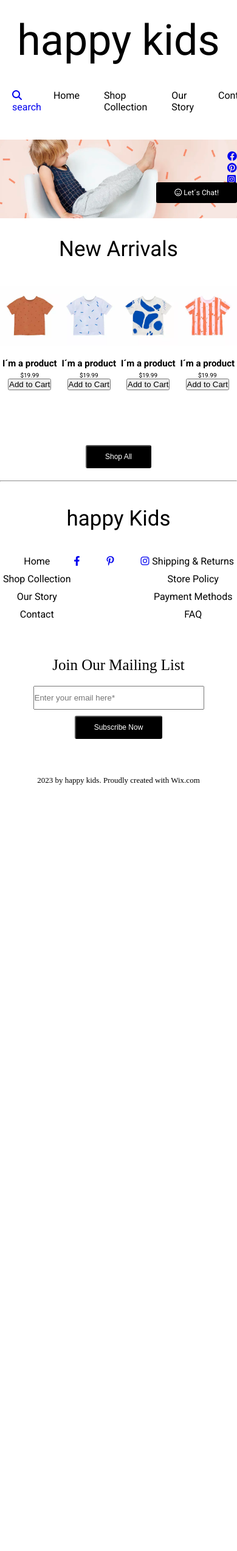
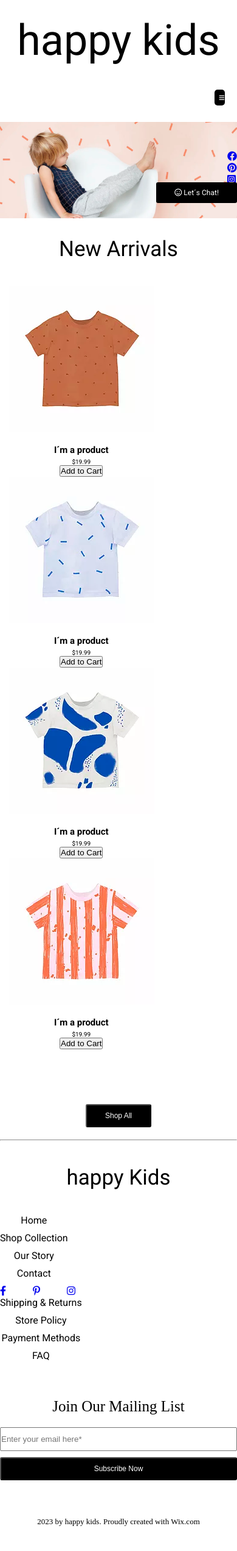
Before and after one commit to Manuel-GarCer/curso-desarrollo-web, a PHP site: page / in a window 390 px wide. Shown: the whole page at 61% size. Before the commit the page ends 1287 px from the top, so only its background shows below. Run offline with PHP 8.4, Linux system fonts and the light colour scheme.

Commit message:
tarea final martes 15/11/22

```diff
--- a/01 HTML y CSS/05 Tarea/css/estilos.css
+++ b/01 HTML y CSS/05 Tarea/css/estilos.css
@@ -62,6 +62,26 @@ img {
   padding: 1rem 3rem;
   border-radius: 0.3rem;
   margin-top: 20px;
+}
+
+.menuP {
+  background-color: black;
+  color: white;
+  padding: 8px 8px;
+  border-radius: 5px;
+  margin-left: 95%;
+  cursor: pointer;
+  display: none;
+}
+@media only screen and (max-width: 920px) {
+  .menuP {
+    display: block;
+  }
+}
+
+.menuP:hover {
+  background: peru;
+  color: black;
 }
 
 .menu {
@@ -327,6 +347,11 @@ img {
   display: flex;
   justify-content: space-between;
 }
+@media only screen and (max-width: 920px) {
+  .nav__contenedor__caja {
+    display: none;
+  }
+}
 .nav__contenedor__caja__menu1 {
   text-transform: lowercase;
   color: black;
@@ -367,6 +392,13 @@ img {
 .productos__contenedor__caja {
   display: flex;
   justify-content: space-around;
+  margin: none;
+}
+@media only screen and (max-width: 920px) {
+  .productos__contenedor__caja {
+    width: calc(75% - 25px);
+    flex-wrap: wrap;
+  }
 }
 .productos__contenedor__caja__item__imgBox img {
   width: 100%;
@@ -376,9 +408,22 @@ img {
   display: flex;
   justify-content: space-evenly;
 }
+@media only screen and (max-width: 675px) {
+  .tienda__contenedor__cajaMayor {
+    flex-direction: column;
+    text-align: center;
+  }
+}
 .tienda__contenedor__cajaMayor__item {
   display: flex;
   flex-direction: column row-reverse;
 }
 
+@media only screen and (max-width: 420px) {
+  .footer__contenedor__formulario {
+    display: flex;
+    flex-direction: column;
+  }
+}
+
 /*# sourceMappingURL=estilos.css.map */
--- a/01 HTML y CSS/05 Tarea/index.html
+++ b/01 HTML y CSS/05 Tarea/index.html
@@ -40,6 +40,9 @@
                         <i class="fa-brands fa-creative-commons-zero"></i>
                     </a>
                 </div>
+            </div>
+            <div>
+                <i class="fa-solid fa-bars menuP"></i>
             </div>
         </div>
     </section>
--- a/01 HTML y CSS/05 Tarea/sass/main.scss
+++ b/01 HTML y CSS/05 Tarea/sass/main.scss
@@ -5,3 +5,4 @@
 @import "modules/portada";
 @import "modules/productos";
 @import "modules/tienda";
+@import "modules/footer";
--- a/01 HTML y CSS/05 Tarea/sass/modules/_productos.scss
+++ b/01 HTML y CSS/05 Tarea/sass/modules/_productos.scss
@@ -3,9 +3,13 @@
         &__caja{
             display: flex;
             justify-content: space-around;
+            margin: none;
+            @media only screen and (max-width: 920px){
+                width: calc(75% - 25px);
+                flex-wrap: wrap;
+               }
             &__item{
                 &__imgBox{
-                    // width: 100%;
                     img{
                         width: 100%;
                     }
--- a/01 HTML y CSS/05 Tarea/sass/modules/_tienda.scss
+++ b/01 HTML y CSS/05 Tarea/sass/modules/_tienda.scss
@@ -3,6 +3,10 @@
         &__cajaMayor{
             display: flex;
             justify-content: space-evenly;
+            @media only screen and (max-width: 675px){
+              flex-direction: column;
+              text-align: center;
+            }
             &__item{
                     display: flex;
                     flex-direction: column row-reverse;
```
Also changed, not shown: 01 HTML y CSS/05 Tarea/sass/base/_constante.scss (+17 -0 lines), 01 HTML y CSS/05 Tarea/sass/modules/_footer.scss (added, +11 -0 lines), 01 HTML y CSS/05 Tarea/sass/modules/_nav.scss (+3 -7 lines), 1 other file.
